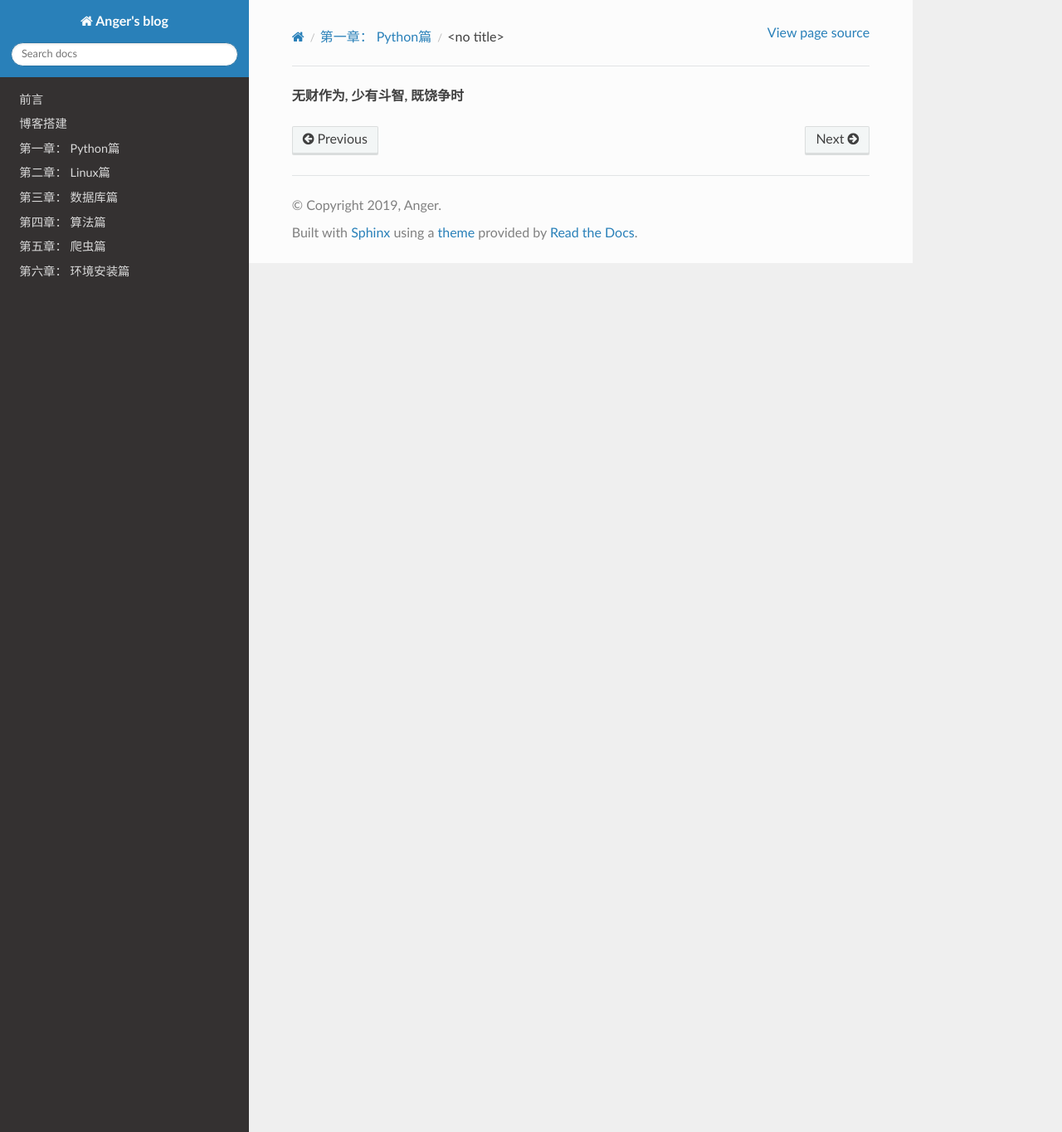
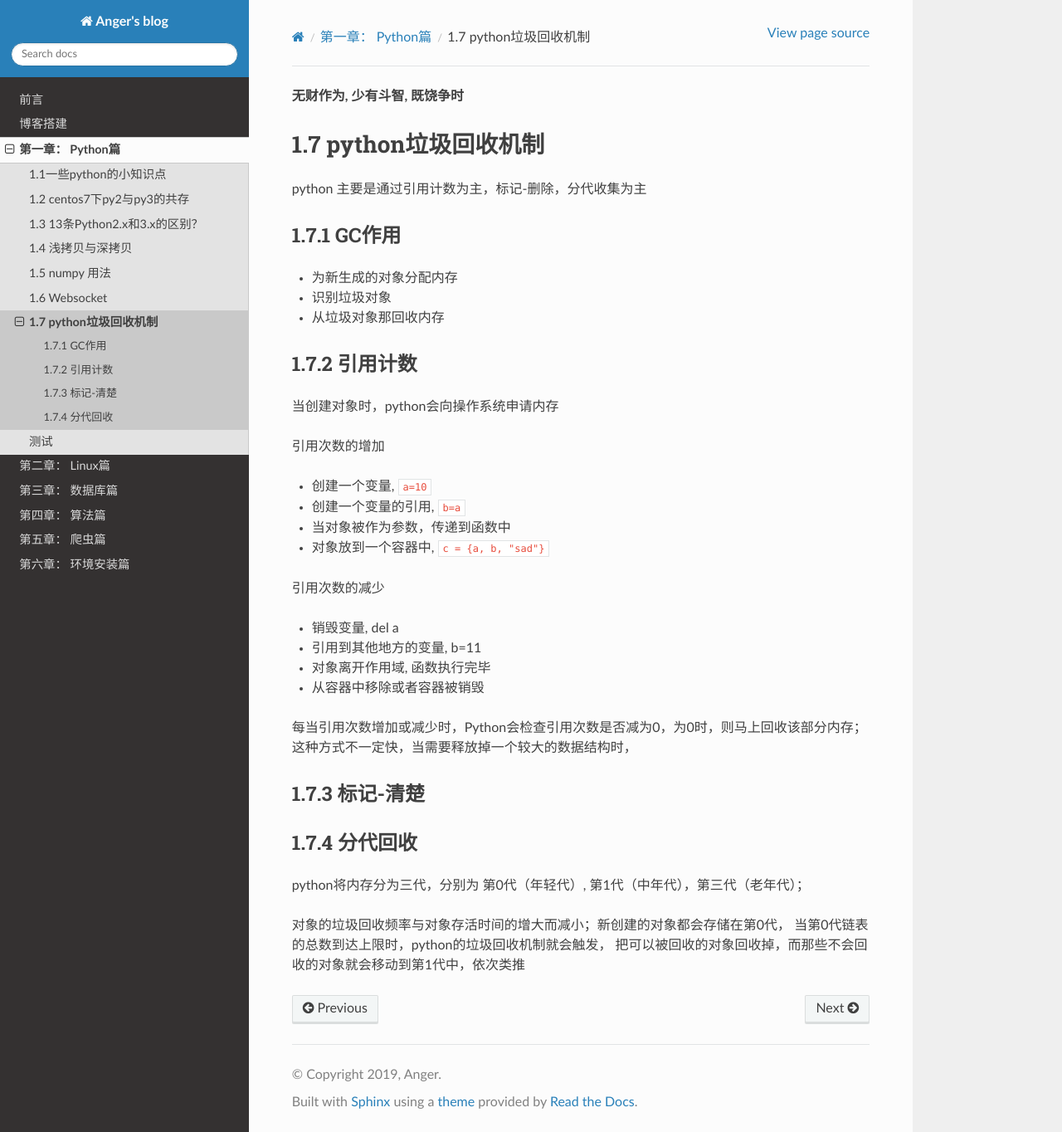
Before and after one commit to JustMeliyu/Anger_Sphinx, a Sphinx documentation site: the page built from source/Python/A0007_GC.md, in a window 1280 px wide and 1364 px high. Shown: the whole window at 83% size. Built offline with Sphinx 7.4.7 and the Read the Docs theme 2.0.0, drawn with Linux system fonts in a browser that asks for light colours.

Commit message:
0312---垃圾回收机制

```diff
--- a/source/Python/A0007_GC.md
+++ b/source/Python/A0007_GC.md
@@ -1 +1,41 @@
 **无财作为, 少有斗智, 既饶争时**
+
+1.7 python垃圾回收机制
+=====================
+
+python 主要是通过引用计数为主，标记-删除，分代收集为主
+
+### 1.7.1 GC作用
+
+- 为新生成的对象分配内存
+- 识别垃圾对象
+- 从垃圾对象那回收内存
+
+### 1.7.2 引用计数
+当创建对象时，python会向操作系统申请内存
+
+引用次数的增加
+- 创建一个变量, `a=10`
+- 创建一个变量的引用, `b=a`
+- 当对象被作为参数，传递到函数中
+- 对象放到一个容器中, `c = {a, b, "sad"}`
+
+引用次数的减少
+- 销毁变量, del a
+- 引用到其他地方的变量, b=11
+- 对象离开作用域, 函数执行完毕
+- 从容器中移除或者容器被销毁
+
+每当引用次数增加或减少时，Python会检查引用次数是否减为0，为0时，则马上回收该部分内存；
+这种方式不一定快，当需要释放掉一个较大的数据结构时，
+
+
+### 1.7.3 标记-清楚
+
+
+### 1.7.4 分代回收
+python将内存分为三代，分别为 第0代（年轻代）, 第1代（中年代），第三代（老年代）；
+
+对象的垃圾回收频率与对象存活时间的增大而减小；新创建的对象都会存储在第0代，
+当第0代链表的总数到达上限时，python的垃圾回收机制就会触发，
+把可以被回收的对象回收掉，而那些不会回收的对象就会移动到第1代中，依次类推
```
